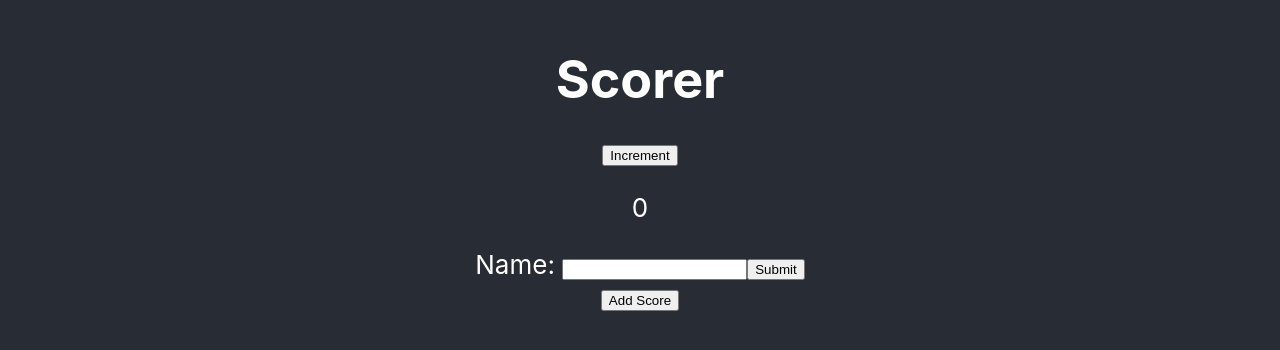
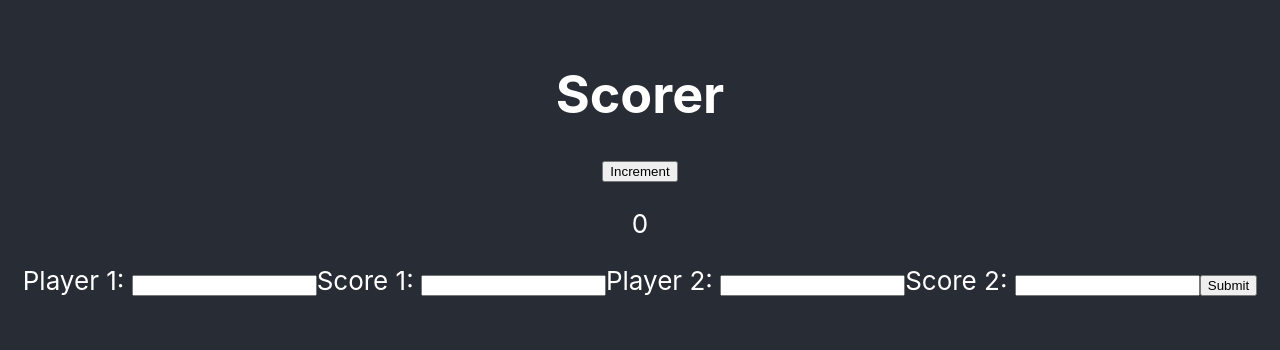
Before and after one commit to Bickor/Scorer, a React (Create React App) app: page / in a window 1280 px wide. Shown: the part 238-588 px from the top of the page. Built offline with nearby package versions, Linux system fonts and the light colour scheme.

Commit message:
Can now grab input from multiple fields and all fields must be full when submit.

```diff
--- a/src/Score.js
+++ b/src/Score.js
@@ -4,65 +4,45 @@ class Score extends React.Component {
 
     constructor(props) {
         super(props);
-        this.state = {scorer: "",
-                      scorers: []};
+        this.state = {
+                    player1: "",
+                    score1: "",
+                    player2: "",
+                    score2: "",
+                    scorers: []};
 
-        this.handleChange = this.handleChange.bind(this);
+        this.handlePlayer1 = this.handlePlayer1.bind(this);
+        this.handlePlayer2 = this.handlePlayer2.bind(this);
+        this.handleScore1 = this.handleScore1.bind(this);
+        this.handleScore2 = this.handleScore2.bind(this);
         this.handleSubmit = this.handleSubmit.bind(this);
-        //this.appendData = this.appendData.bind(this);
-        //this.appendWrittenData = this.appendWrittenData.bind(this);
-    }
-    /**
-    state = {
-        scores: [{
-            name1: "German",
-            score1: "50",
-            name2: "Martin",
-            score2: "37"
-        }]
     }
 
-
-    appendData = () => {
-        const newData = {
-            name1: "German",
-            score1: "50",
-            name2: "Martin",
-            score2: "70"
-        }
-        this.setState(prevState => ({scores: [...prevState.scores, newData]}))
+    handlePlayer1(event) {
+        this.setState({player1: event.target.value});
     }
 
-    appendWrittenData = (event) => {
-        const newData = {
-            name1: "Silvana",
-            score1: "30",
-            name2: "Martin",
-            score2: "20"
-        }
-        this.setState(prevState => ({scores: [...prevState.scores, newData]}))
-    }
-    */
-
-    handleChange(event) {
-        this.setState({scorer: event.target.value});
-        // console.log(event.target.value);
-        //event.preventDefault();
+    handleScore1(event) {
+        this.setState({score1: event.target.value});
     }
 
+    handlePlayer2(event) {
+        this.setState({player2: event.target.value});
+    }
+
+    handleScore2(event) {
+        this.setState({score2: event.target.value});
+    }
 
     handleSubmit(event) {
-        this.setState(prevState => ({scorers: [...prevState.scorers, this.state.scorer]}))
-        console.log(this.state.scorer);
+        if (this.state.player1 !== ""
+            && this.state.score1 !== ""
+            && this.state.player2 !== ""
+            && this.state.score2 !== "") {
+            this.setState(prevState => ({scorers: [...prevState.scorers, [this.state.player1, this.state.score1, this.state.player2, this.state.score2]]}))
+        }
         event.preventDefault();
     }
-
-    /**
-     {this.state.scorer.map((score, index) => {
-                    return (<p key={index}>{score}</p>);
-                    //return (<p key={index}>{score.name1} {score.score1} - {score.name2} {score.score2}</p>);
-                    })}
-     */
 
 
     render() {
@@ -70,16 +50,22 @@ class Score extends React.Component {
             <div>
                 <form onSubmit={this.handleSubmit}>
                     <label>
-                        Name: <input type="text" value={this.state.scorer} onChange={this.handleChange}/>
+                        Player 1: <input type="text" value={this.state.player1} onChange={this.handlePlayer1}/>
+                    </label>
+                    <label>
+                        Score 1: <input type="text" value={this.state.score1} onChange={this.handleScore1}/>
+                    </label>
+                    <label>
+                        Player 2: <input type="text" value={this.state.player2} onChange={this.handlePlayer2}/>
+                    </label>
+                    <label>
+                        Score 2: <input type="text" value={this.state.score2} onChange={this.handleScore2}/>
                     </label>
                     <input type="submit" value="Submit"/>
                 </form>
-                <button onClick={this.appendData}>Add Score</button>
                 {this.state.scorers.map((score, index) => {
-                    return (<p key={index}>{score}</p>)
+                    return (<p key={index}>{score[0]} {score[1]} - {score[3]} {score[2]}</p>)
                 })}
-
-
             </div>
         );
     }
```
